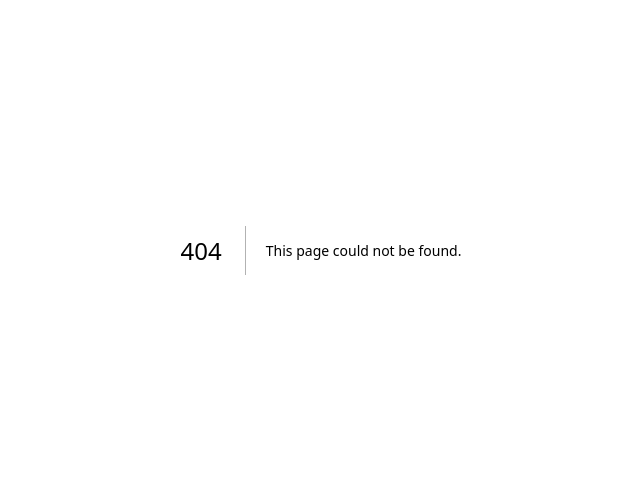
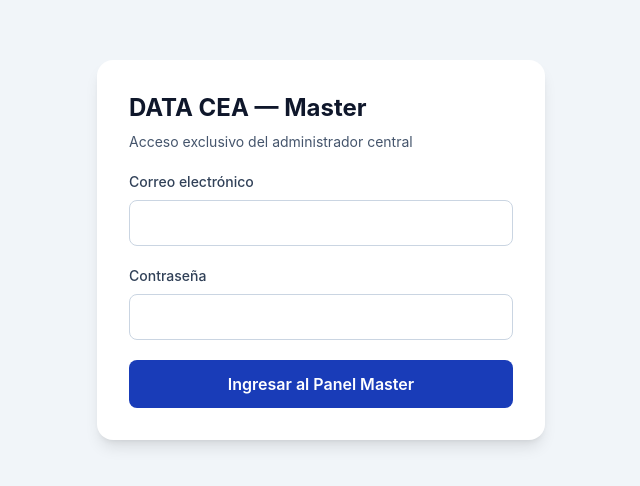
Before and after one commit to YulianoB/DATA-CEA, a Next.js app: page /master/login in a window 1280 px wide. Before the commit this address had no page. Shown: the part 150-636 px from the top of the page, without its empty margins (319-959 px from the left). Built offline with nearby package versions, Linux system fonts and the light colour scheme.

Commit message:
Agregar acceso independiente del Administrador Master

```diff
--- /dev/null
+++ b/app/master/login/page.jsx
@@ -0,0 +1,59 @@
+'use client'
+
+import { useState } from 'react'
+import { useRouter } from 'next/navigation'
+
+export default function LoginMaster() {
+  const router = useRouter()
+  const [email, setEmail] = useState('')
+  const [password, setPassword] = useState('')
+  const [loading, setLoading] = useState(false)
+  const [error, setError] = useState('')
+
+  async function ingresar(event) {
+    event.preventDefault()
+    setLoading(true)
+    setError('')
+    try {
+      const response = await fetch('/api/master/login', {
+        method: 'POST',
+        headers: { 'Content-Type': 'application/json' },
+        credentials: 'same-origin',
+        body: JSON.stringify({ email, password }),
+      })
+      const data = await response.json()
+      if (!response.ok) throw new Error(data.message || 'No fue posible ingresar.')
+      router.replace('/master')
+      router.refresh()
+    } catch (err) {
+      setError(err.message || 'Error de acceso.')
+    } finally {
+      setLoading(false)
+    }
+  }
+
+  return (
+    <main className="min-h-screen flex items-center justify-center bg-slate-100 px-4">
+      <form onSubmit={ingresar} className="w-full max-w-md rounded-2xl bg-white p-8 shadow-lg space-y-5">
+        <div>
+          <h1 className="text-2xl font-bold text-slate-900">DATA CEA — Master</h1>
+          <p className="text-sm text-slate-600 mt-2">Acceso exclusivo del administrador central</p>
+        </div>
+        <label className="block text-sm font-medium text-slate-700">
+          Correo electrónico
+          <input type="email" autoComplete="username" required value={email} onChange={e => setEmail(e.target.value)}
+            className="mt-2 w-full rounded-lg border border-slate-300 p-3 text-slate-900" />
+        </label>
+        <label className="block text-sm font-medium text-slate-700">
+          Contraseña
+          <input type="password" autoComplete="current-password" required value={password} onChange={e => setPassword(e.target.value)}
+            className="mt-2 w-full rounded-lg border border-slate-300 p-3 text-slate-900" />
+        </label>
+        {error && <p role="alert" className="text-sm text-red-700">{error}</p>}
+        <button type="submit" disabled={loading} className="w-full rounded-lg bg-blue-800 p-3 font-semibold text-white disabled:opacity-60">
+          {loading ? 'Validando...' : 'Ingresar al Panel Master'}
+        </button>
+      </form>
+    </main>
+  )
+}
```
